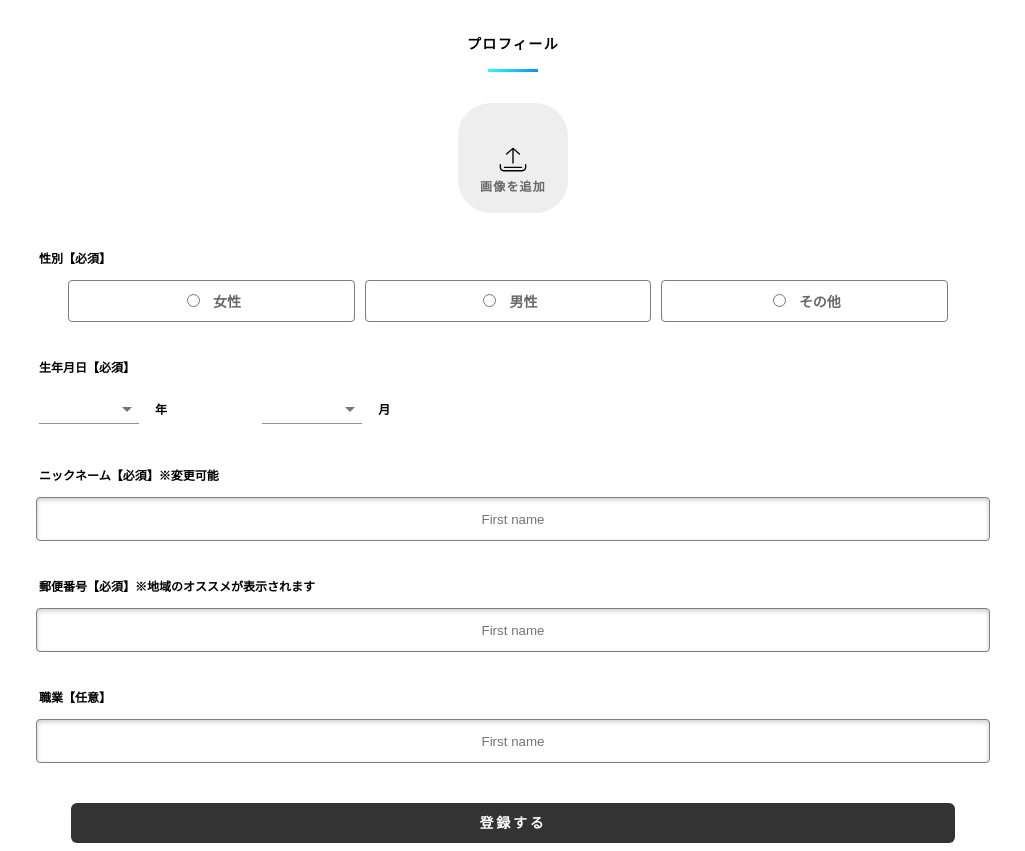
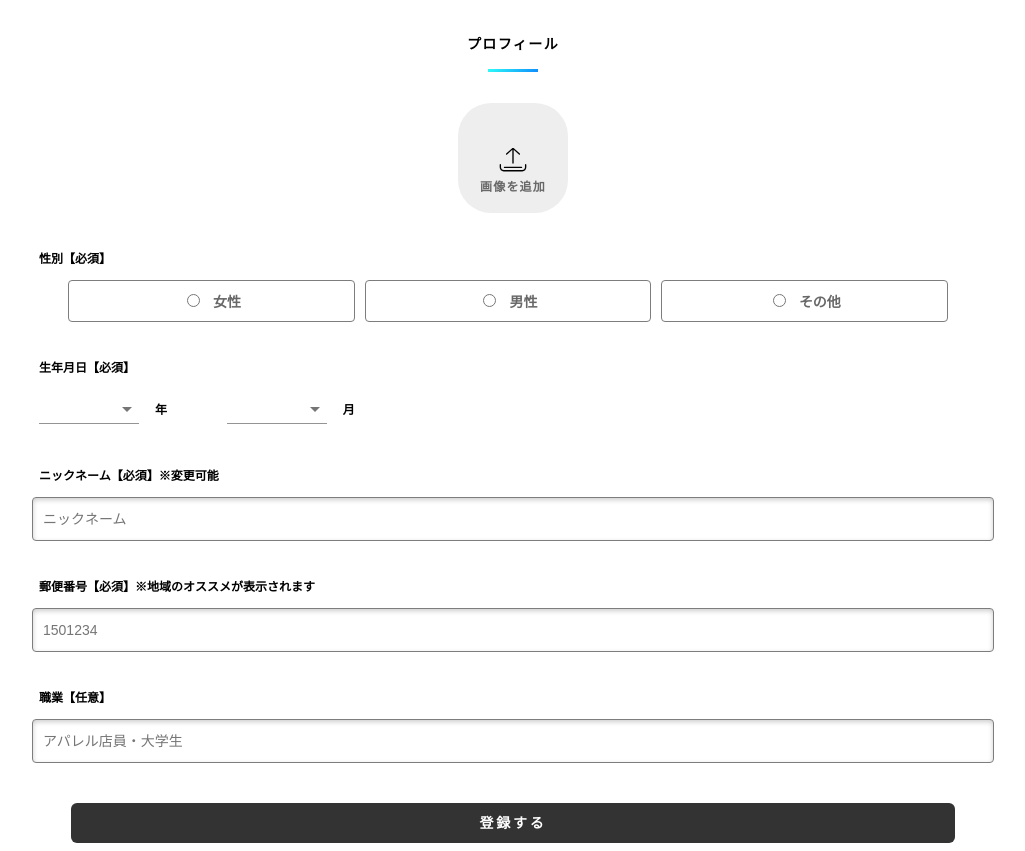
Before and after one commit to northernbird/rmi-which-demo-01, a React (Create React App) app: page /register in a window 1280 px wide. Shown: the whole page, without its empty margins (127-1152 px from the left). Built offline with nearby package versions, Linux system fonts and the light colour scheme.

Commit message:
WIP added router

```diff
--- a/src/register/RegisterPage.js
+++ b/src/register/RegisterPage.js
@@ -65,14 +65,16 @@ const useStyles = makeStyles({
     inputText: {
         width: '75%',
         maxWidth: '75%',
-        textAlign: 'center',
+        textAlign: 'left',
+        paddingLeft: '10px',
         borderBottom: 'solid 1px #7d7d7d',
         borderLeft: 'solid 1px #7d7d7d',
         borderRadius: '4px',
         borderRight: 'solid 1px #7d7d7d',
         borderTop: 'solid 1px #7d7d7d',
         boxShadow: '0 2px 5px rgba(0,0,0,0.2) inset',
-        height: '40px'
+        height: '40px',
+        fontSize: '14px'
     }
 });
 
@@ -108,19 +110,19 @@ function WelcomePage() {
                 <p className={classes.inputLabelP}>ニックネーム【必須】※変更可能</p>
             </Box>
             <Box>
-                <input type="text" placeholder="First name" name="First name" className={classes.inputText}/>
+                <input type="text" placeholder="ニックネーム" name="nickName" className={classes.inputText}/>
             </Box>
             <Box fontSize={12} fontWeight={700} className={classes.inputLabel}>
                 <p className={classes.inputLabelP}>郵便番号【必須】※地域のオススメが表示されます</p>
             </Box>
             <Box>
-                <input type="text" placeholder="First name" name="First name" className={classes.inputText}/>
+                <input type="text" placeholder="1501234" name="postCode" className={classes.inputText}/>
             </Box>
             <Box fontSize={12} fontWeight={700} className={classes.inputLabel}>
                 <p className={classes.inputLabelP}>職業【任意】</p>
             </Box>
             <Box>
-                <input type="text" placeholder="First name" name="First name" className={classes.inputText}/>
+                <input type="text" placeholder="アパレル店員・大学生" name="job" className={classes.inputText}/>
             </Box>
             <Box>
                 <RegisterButton label={'登録する'} />
--- a/src/register/components/BirthDayYearSelectBox.js
+++ b/src/register/components/BirthDayYearSelectBox.js
@@ -6,8 +6,8 @@ import MenuItem from '@material-ui/core/MenuItem';
 
 const useStyles = makeStyles({
     selectBoxGroup: {
-        width: '30%',
-        maxWidth: '30%',
+        width: '25%',
+        maxWidth: '25%',
         display:'inline-block',
         height: '40px',
         marginRight: '10px'
```
